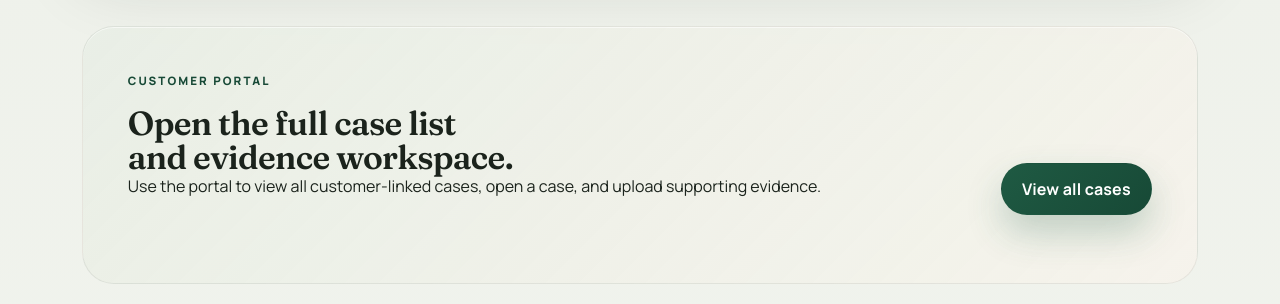
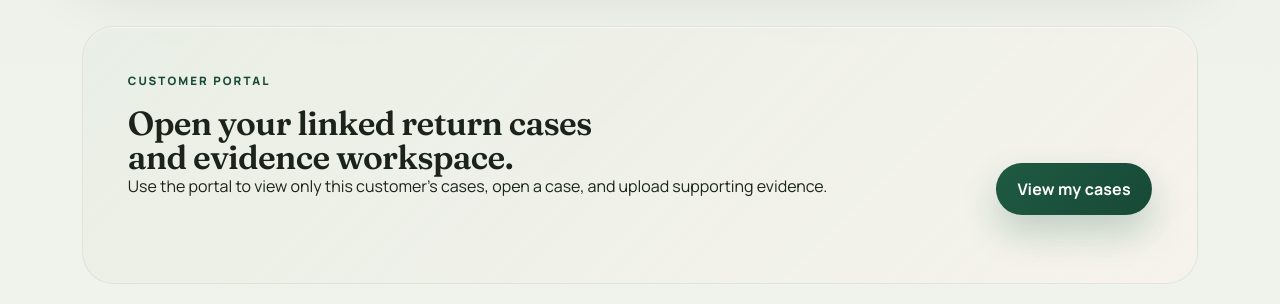
Before and after one commit to AAdewunmi/Returns-Escalation-Predictor-Project, a Django app: template templates/console/customer_dashboard.html in a window 1280 px wide. Shown: the part 981-1285 px from the top of the page. Run offline with Django 5.2, Linux system fonts and the light colour scheme; the template is opened without the code that fills it, so the values that code supplies are empty.

Commit message:
fix(customer): clarify scoped case visibility in portal CTA

```diff
--- a/templates/console/customer_dashboard.html
+++ b/templates/console/customer_dashboard.html
@@ -10,11 +10,11 @@
     <div class="rh-section-heading rh-queue-shell__heading">
       <div>
         <div class="rh-kicker">Customer portal</div>
-        <h2>Open the full case list and evidence workspace.</h2>
-        <p>Use the portal to view all customer-linked cases, open a case, and upload supporting evidence.</p>
+        <h2>Open your linked return cases and evidence workspace.</h2>
+        <p>Use the portal to view only this customer’s cases, open a case, and upload supporting evidence.</p>
       </div>
       <a class="btn btn-primary rh-btn-primary" href="{% url 'customer_portal:case_list' %}">
-        View all cases
+        View my cases
       </a>
     </div>
   </section>
```
Also changed, not shown: tests/test_console_views.py (+4 -1 lines).
